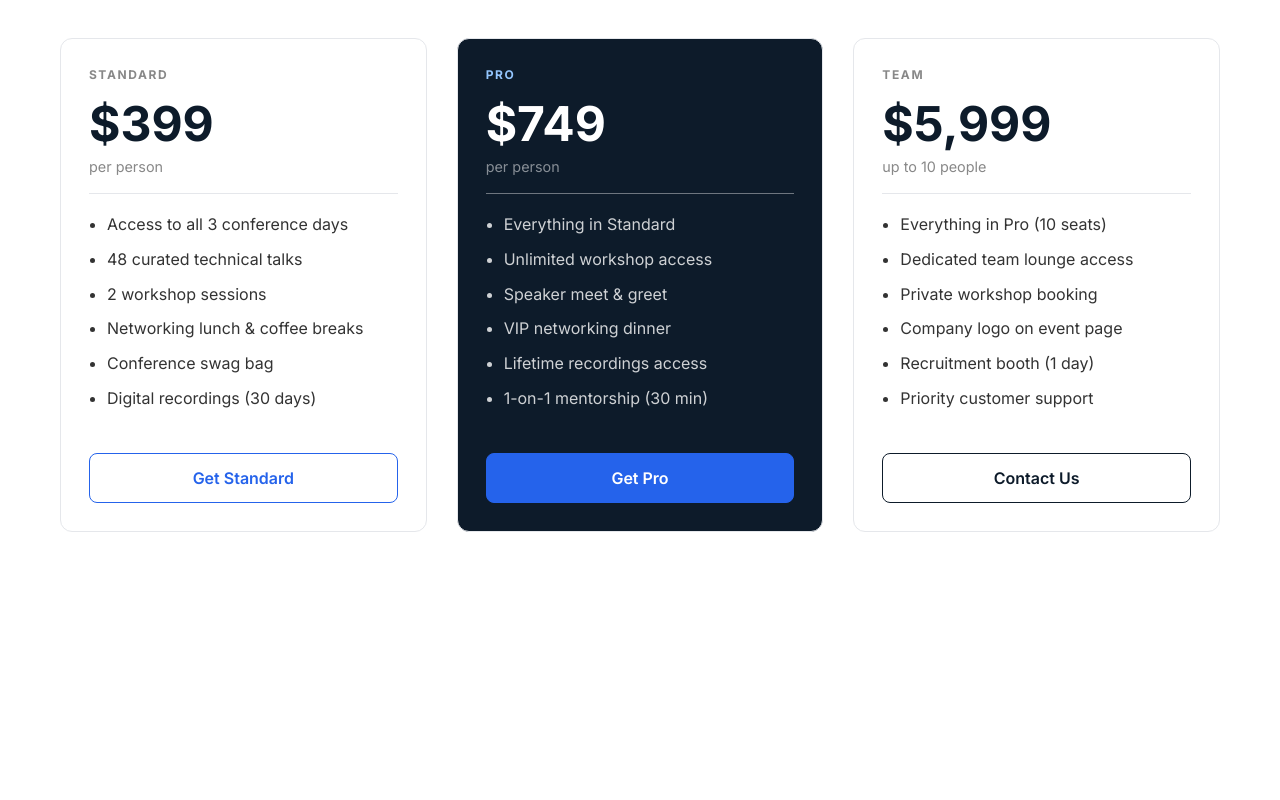
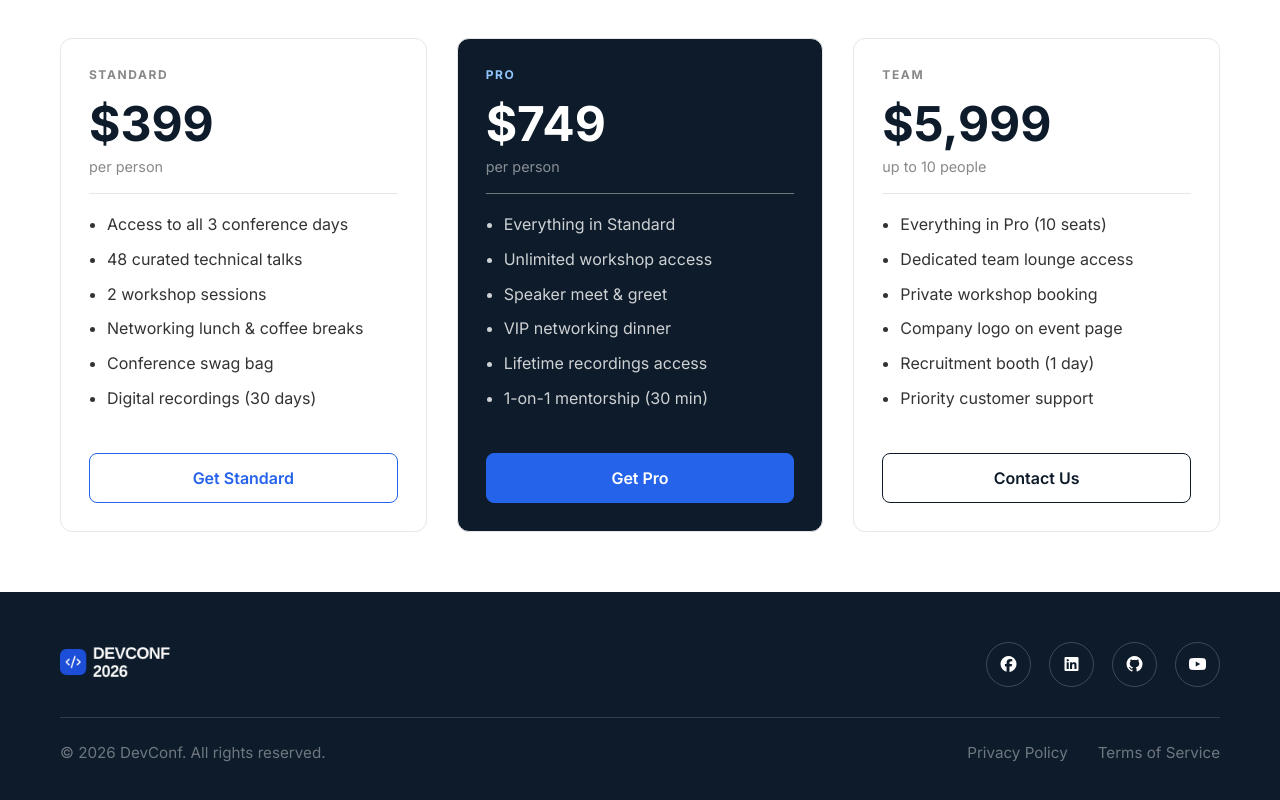
Before and after one commit to visovirex/DevConf2026, a plain HTML site: page index.html in a window 1280 px wide. Shown: the part 2228-3028 px from the top of the page. Before the commit the page ends 2820 px from the top, so only its background shows below. Drawn offline with Linux system fonts and the light colour scheme.

Commit message:
Footer Section added

```diff
--- a/index.html
+++ b/index.html
@@ -11,6 +11,8 @@
         <link href="https://fonts.googleapis.com/css2?family=Inter:ital,opsz,wght@0,14..32,100..900;1,14..32,100..900&family=Poppins:ital,wght@0,100;0,200;0,300;0,400;0,500;0,600;0,700;0,800;0,900;1,100;1,200;1,300;1,400;1,500;1,600;1,700;1,800;1,900&display=swap" rel="stylesheet">
         <!-- Icon -->
         <link rel="shortcut icon" href="./assets/logo-mini.png" type="image/x-icon">
+        <!-- social links cnd -->
+        <link rel="stylesheet" href="https://cdnjs.cloudflare.com/ajax/libs/font-awesome/7.0.1/css/all.min.css" integrity="sha512-2SwdPD6INVrV/lHTZbO2nodKhrnDdJK9/kg2XD1r9uGqPo1cUbujc+IYdlYdEErWNu69gVcYgdxlmVmzTWnetw==" crossorigin="anonymous" referrerpolicy="no-referrer" />
     </head>
     <body>
         <!-- Navbar -->
@@ -178,6 +180,28 @@
         </main>
 
         <!-- Footer Section -->
-        <footer></footer>
+        <footer>
+            <div class="container">
+                <div class="footer_top">
+                    <div class="footer_logo">
+                        <img src="./assets/footer-logo.png" alt="DevConf2026">
+                    </div>
+                    <div class="social_links">
+                        <a href="#"><i class="fa-brands fa-facebook"></i></a>
+                        <a href="#"><i class="fa-brands fa-linkedin"></i></a>
+                        <a href="#"><i class="fa-brands fa-github"></i></a>
+                        <a href="#"><i class="fa-brands fa-youtube"></i></a>
+                    </div>
+                </div>
+                <hr>
+                <div class="copyright">
+                    <p>&copy 2026 DevConf. All rights reserved.</p>
+                    <div class="privacy">
+                        <p>Privacy Policy</p>
+                        <p>Terms of Service</p>
+                    </div>
+                </div>
+            </div>
+        </footer>
     </body>
 </html>
--- a/style.css
+++ b/style.css
@@ -240,3 +240,58 @@ button{
     color: #0D1B2A;
     border: 1px solid #0D1B2A;
 }
+
+/* Footer */
+footer{
+    background: #0D1B2A;
+    color: #FFFFFF;
+    padding: 50px 60px;
+}
+.footer_top{
+    display: flex;
+    justify-content: space-between;
+    align-items: center;
+    margin-bottom: 30px;
+}
+.footer_logo img{
+    width: 110px;
+}
+.social_links{
+    display: flex;
+    gap: 18px;
+}
+.social_links a{
+    width: 45px;
+    height: 45px;
+    display: flex;
+    justify-content: center;
+    align-items: center;
+    border: 1px solid rgba(255, 255, 255, 0.2);
+    border-radius: 50%;
+    color: #FFFFFF;
+    text-decoration: none;
+    transition: 0.3s;
+}
+.social_links a:hover{
+    background: #1D4ED8;
+    border-color: #0D1B2A;
+}
+footer hr{
+    border: none;
+    border-top: 1px solid rgba(255, 255, 255, 0.15);
+    margin-bottom: 25px;
+}
+.copyright{
+    color: #ffffff;
+    opacity: 40%;
+    display: flex;
+    justify-content: space-between;
+    align-items: center;
+    font-size: 0.95rem;
+}
+.privacy{
+    display: flex;
+    justify-content: right;
+    align-items: center;
+    gap: 30px;
+}
```
